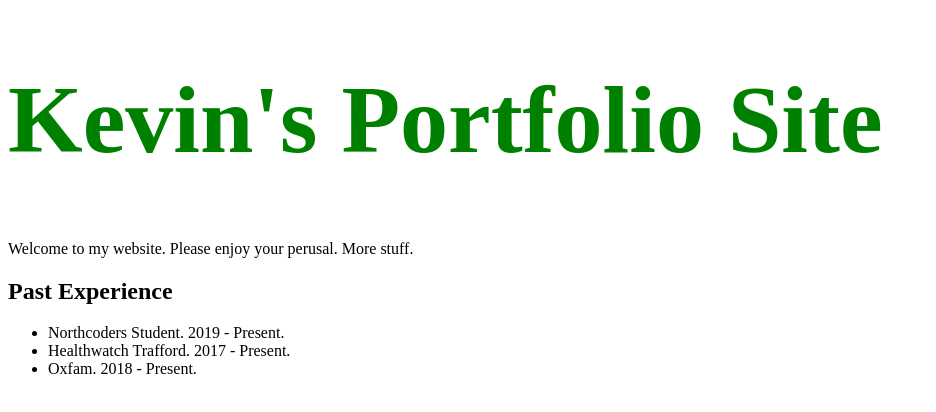
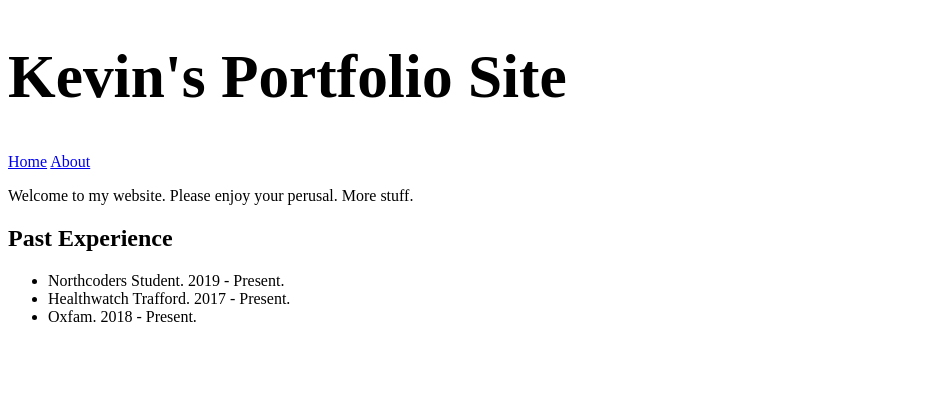
Before and after one commit to kevincostello/portfolio-website, a plain HTML site: page index.html in a window 1280 px wide. Shown: the whole page, without its empty margins (0-936 px from the left). Drawn offline with Linux system fonts and the light colour scheme.

Commit message:
Added about.html

```diff
--- a/index.css
+++ b/index.css
@@ -1,4 +1,8 @@
-h1 {
-    font-size: 72pt;
-    color: green;
+/* h1 { */
+    /* font-size: 72pt; */
+    /* color: green; */
+/* } */
+
+.title {
+    font-size: 46pt;
 }
--- a/index.html
+++ b/index.html
@@ -8,7 +8,9 @@
     <link rel="stylesheet" href="index.css">
 </head>
 <body>
-    <h1>Kevin's Portfolio Site</h1>
+    <h1 class='title'>Kevin's Portfolio Site</h1>
+    <a href="index.html">Home</a>
+    <a href="about.html">About</a>
     <p>Welcome to my website. Please enjoy your perusal. More stuff.</p>
     <h2>Past Experience</h2>
     <ul>
```
Also changed, not shown: about.html (added, +20 -0 lines).
